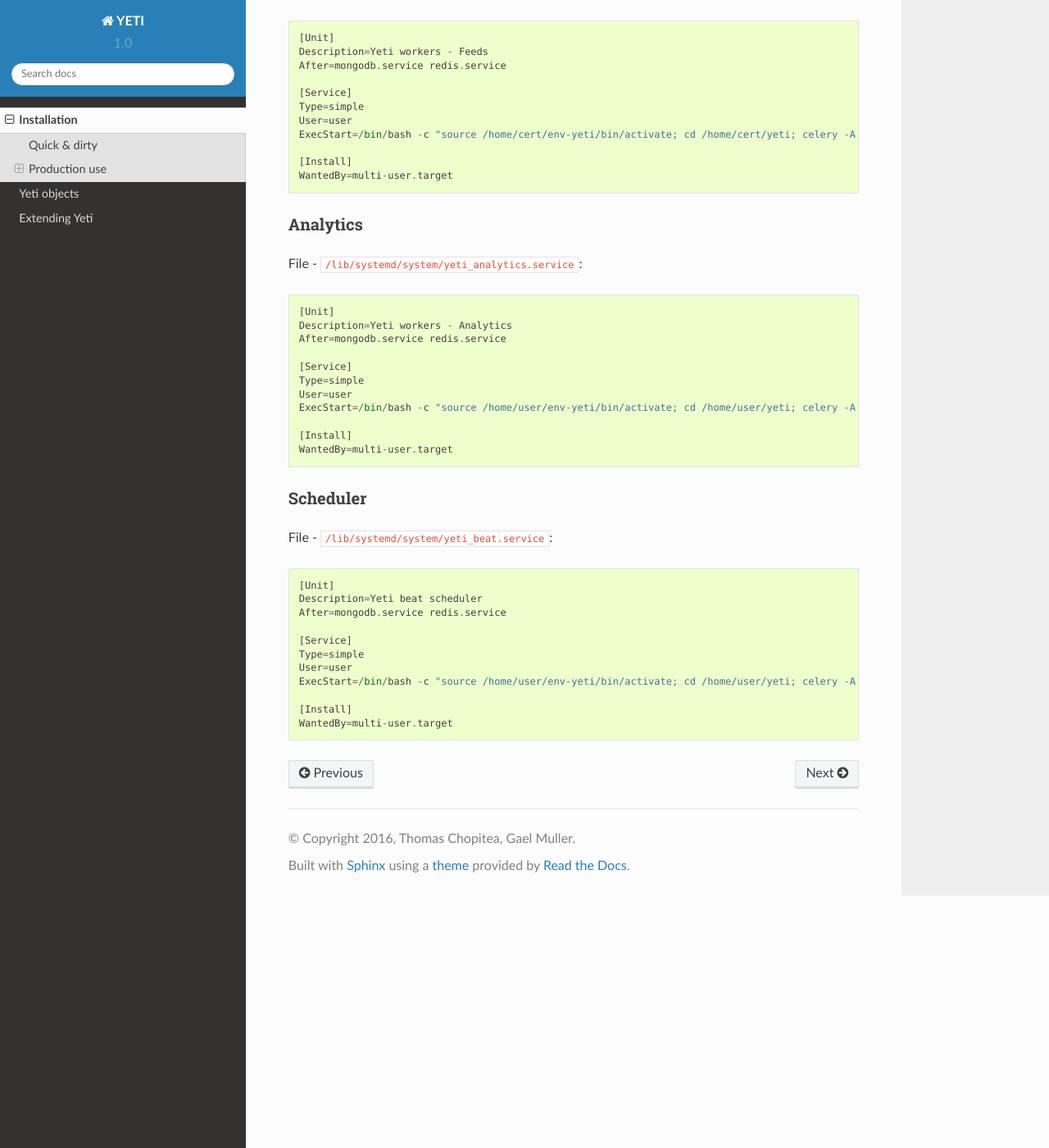
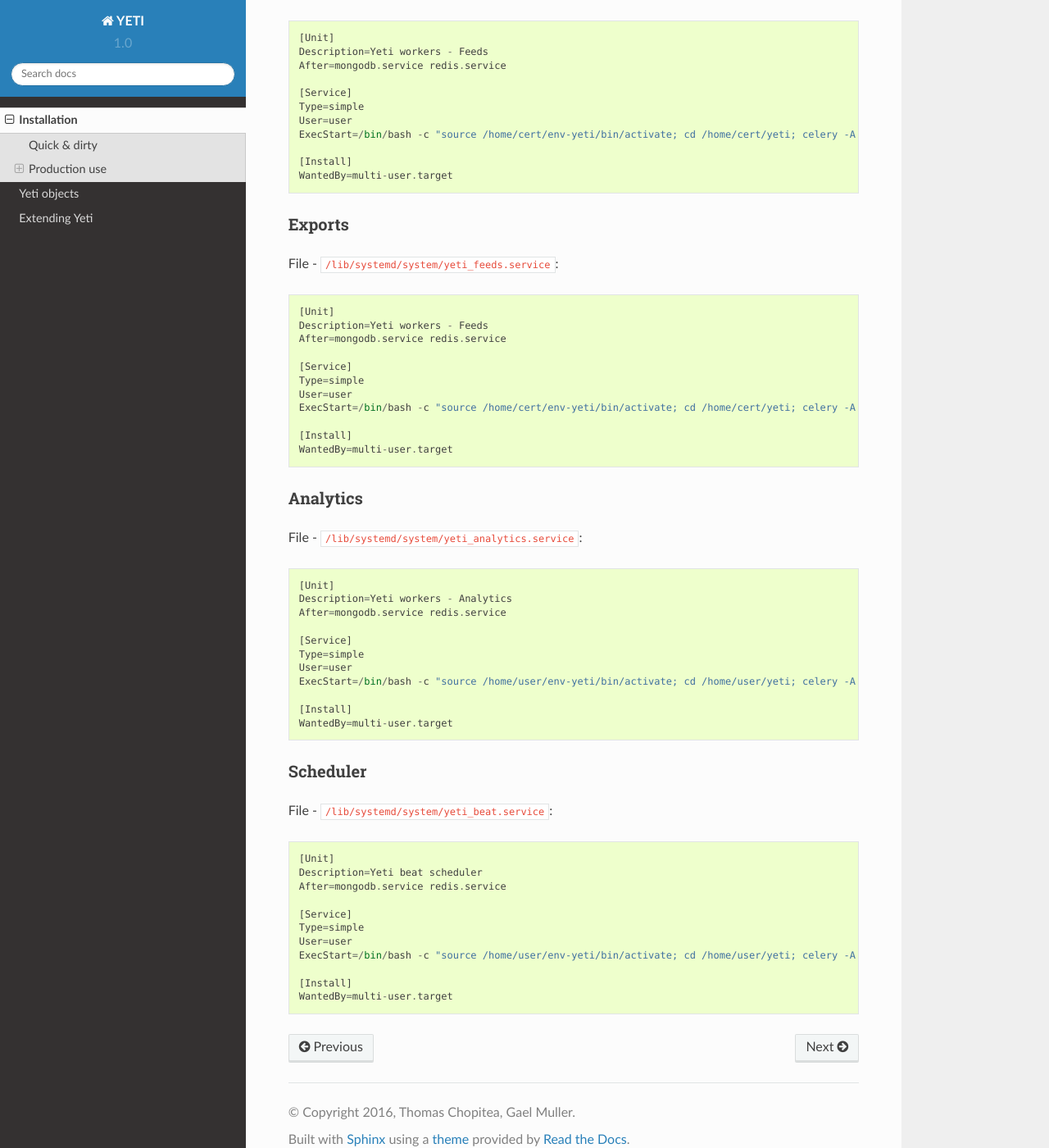
Before and after one commit to yeti-platform/yeti, a Sphinx documentation site: the page built from doc/installation.rst, in a window 1280 px wide and 1400 px high, scrolled down 3005 px. Shown: the whole window at 82% size. Built offline with Sphinx 7.4.7 and the Read the Docs theme 2.0.0, drawn with Linux system fonts in a browser that asks for light colours; pages that are not in the unit, such as notebooks, are missing from menus.

Commit message:
Separate analytics and exports

```diff
--- a/doc/installation.rst
+++ b/doc/installation.rst
@@ -150,6 +150,24 @@
   [Install]
   WantedBy=multi-user.target
 
+Exports
+^^^^^^^
+
+File - ``/lib/systemd/system/yeti_feeds.service``::
+
+  [Unit]
+  Description=Yeti workers - Feeds
+  After=mongodb.service redis.service
+
+  [Service]
+  Type=simple
+  User=user
+  ExecStart=/bin/bash -c "source /home/cert/env-yeti/bin/activate; cd /home/cert/yeti; celery -A core.config.celeryctl.celery_app worker -Ofair -c 8 -Q exports -n exports --purge
+
+  [Install]
+  WantedBy=multi-user.target
+
+
 Analytics
 ^^^^^^^^^
 
@@ -162,7 +180,7 @@
   [Service]
   Type=simple
   User=user
-  ExecStart=/bin/bash -c "source /home/user/env-yeti/bin/activate; cd /home/user/yeti; celery -A core.config.celeryctl.celery_app worker -Ofair -c 10 --purge"
+  ExecStart=/bin/bash -c "source /home/user/env-yeti/bin/activate; cd /home/user/yeti; celery -A core.config.celeryctl.celery_app worker -Ofair -c 10 --purge -Q analytics -n analytics"
 
   [Install]
   WantedBy=multi-user.target
```
Also changed, not shown: 1 other file.
